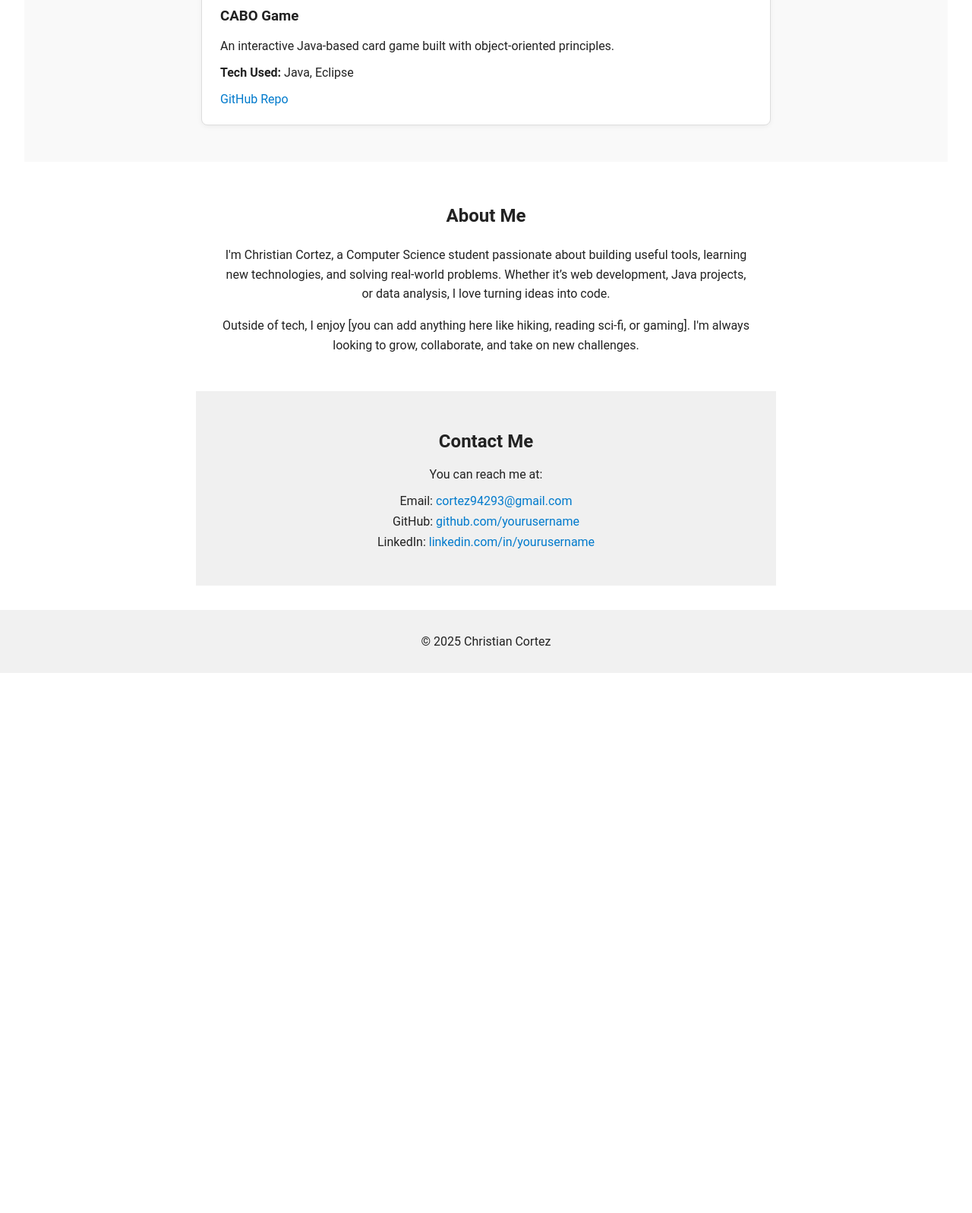
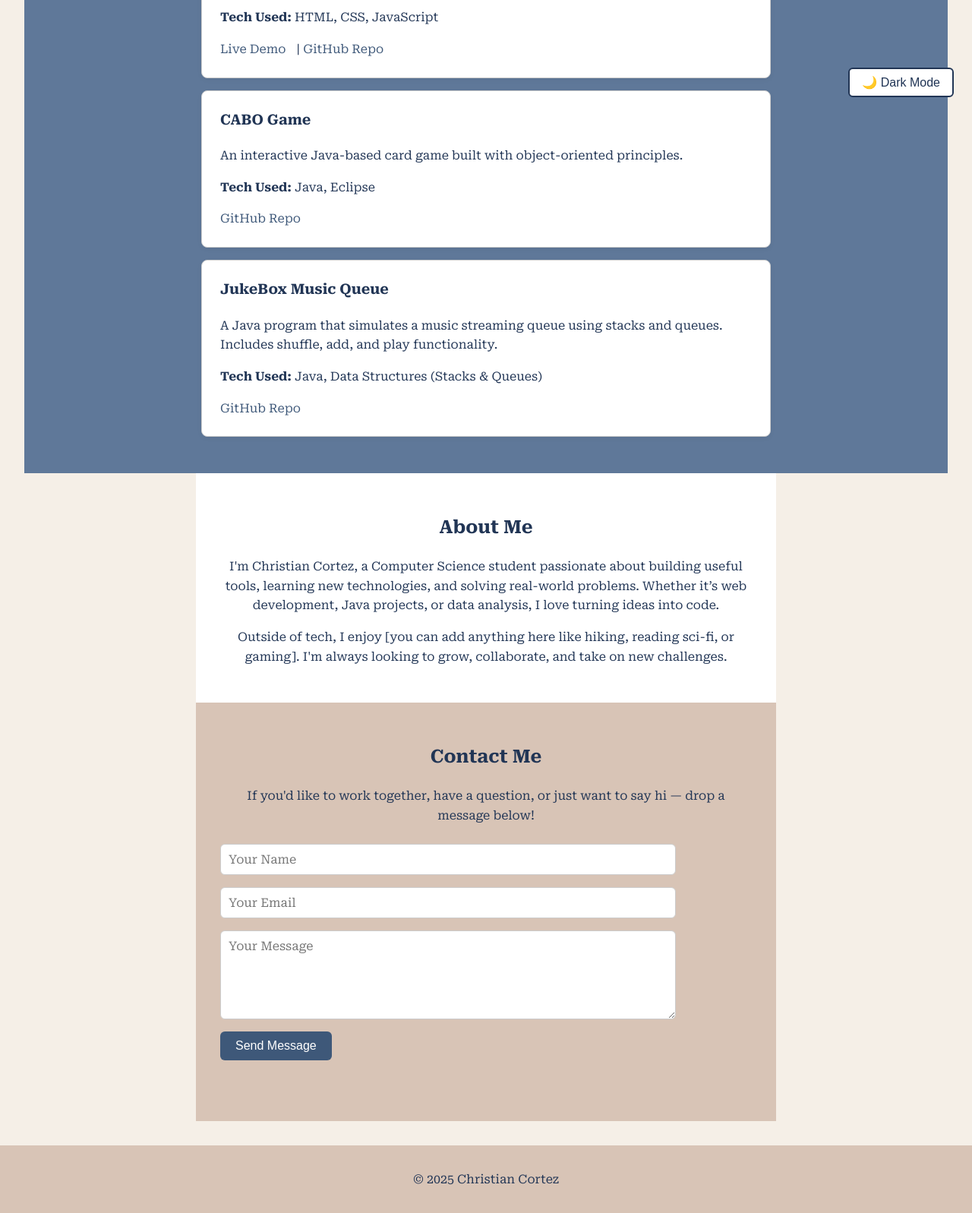
Before and after one commit to co-rtex/portfolio-site, a plain HTML site: page Desktop/portfolio-site/index.html in a window 1280 px wide. Shown: the part 600-2197 px from the top of the page at 76% size. Before the commit the page ends 1486 px from the top, so only its background shows below. Drawn offline with nearby package versions, Linux system fonts and the light colour scheme; a web font is replaced by a local one.

Commit message:
Describe what you changed

```diff
--- a/Desktop/portfolio-site/index.html
+++ b/Desktop/portfolio-site/index.html
@@ -5,12 +5,13 @@
   <meta name="viewport" content="width=device-width, initial-scale=1.0"/>
   <title>Christian Cortez | Portfolio</title>
   <link rel="icon" href="favicon.ico" type="image/x-icon">
-  <link href="https://fonts.googleapis.com/css2?family=Inter:wght@400;600&display=swap" rel="stylesheet">
-   <link href="https://unpkg.com/aos@2.3.1/dist/aos.css" rel="stylesheet">
+  <link href="https://fonts.googleapis.com/css2?family=Roboto+Serif:ital,opsz,wght@0,8..144,100..900;1,8..144,100..900&family=UnifrakturMaguntia&display=swap" rel="stylesheet">
+  <link href="https://unpkg.com/aos@2.3.1/dist/aos.css" rel="stylesheet">
   <link rel="stylesheet" href="style.css">
 </head>
 <body>
   <header>
+    <button id="theme-toggle">🌙 Dark Mode</button>
     <h1>Christian Cortez</h1>
     <nav>
       <ul>
@@ -25,7 +26,10 @@
     <section id="intro" data-aos="fade-up">
     <h2>Hello! I'm Christian, a CS Student</h2>
       <p>I build cool stuff with code and love learning new things.</p>
-      <a href="#projects"><button>View My Projects</button></a>
+      <a href="#projects"><button class="main-button" onclick="document.getElementById('projects').scrollIntoView({ behavior: 'smooth' });">
+        View My Projects
+      </button>
+      </a>
     </section>
 
     <section id="projects">
@@ -45,6 +49,13 @@
         <a href="#">GitHub Repo</a>
       </div>
 
+      <div class="project-card" data-aos="fade-up">
+        <h3>JukeBox Music Queue</h3>
+        <p>A Java program that simulates a music streaming queue using stacks and queues. Includes shuffle, add, and play functionality.</p>
+        <p><strong>Tech Used:</strong> Java, Data Structures (Stacks & Queues)</p>
+        <a href="https://github.com/co-rtex/JukeBox" target="_blank">GitHub Repo</a>
+      </div>
+
     </section>
 
     <section id="about" data-aos="fade-up">
@@ -59,12 +70,14 @@
 
       <section id="contact" data-aos="fade-up">
         <h2>Contact Me</h2>
-        <p>You can reach me at:</p>
-        <ul>
-          <li>Email: <a href="mailto:cortez94293@gmail.com">cortez94293@gmail.com</a></li>
-          <li>GitHub: <a href="https://github.com/yourusername" target="_blank">github.com/yourusername</a></li>
-          <li>LinkedIn: <a href="https://linkedin.com/in/yourusername" target="_blank">linkedin.com/in/yourusername</a></li>
-        </ul>
+        <p>If you'd like to work together, have a question, or just want to say hi — drop a message below!</p>
+
+        <form action="https://formspree.io/f/mblgnove" method="POST">
+          <input type="text" name="name" placeholder="Your Name" required>
+          <input type="email" name="_replyto" placeholder="Your Email" required>
+          <textarea name="message" rows="5" placeholder="Your Message" required></textarea>
+          <button type="submit">Send Message</button>
+        </form>
       </section>
 
   </main>
@@ -75,6 +88,7 @@
   </footer>
 
   <script src="script.js"></script>
+<!-- AOS JS -->
 <script src="https://unpkg.com/aos@2.3.1/dist/aos.js"></script>
 <script>
   AOS.init();
--- a/Desktop/portfolio-site/script.js
+++ b/Desktop/portfolio-site/script.js
@@ -0,0 +1,16 @@
+window.addEventListener('DOMContentLoaded', () => {
+    document.body.classList.add('loaded');
+  });
+
+  const toggle = document.getElementById('theme-toggle');
+
+toggle.addEventListener('click', () => {
+  document.body.classList.toggle('dark-mode');
+
+  // Toggle button text
+  if (document.body.classList.contains('dark-mode')) {
+    toggle.textContent = '☀️ Light Mode';
+  } else {
+    toggle.textContent = '🌙 Dark Mode';
+  }
+});
--- a/Desktop/portfolio-site/style.css
+++ b/Desktop/portfolio-site/style.css
@@ -1,14 +1,61 @@
-body {
-    font-family: 'Roboto', sans-serif;
+/* =========================== */
+/*       COLOR VARIABLES       */
+/* =========================== */
+
+:root {
+    /* PRIMARY SYSTEM */
+    --primary: #3E5879;
+    --primary-dark: #213555;
+    --primary-light: #5F7899;
+
+    /* NEUTRALS */
+    --bg: #F5EFE7;
+    --text: #213555;
+    --card-bg: #ffffff;
+    --border: #ccc;
+
+    /* ACCENTS */
+    --accent: #D8C4B6;
+    --accent-hover: #c3b2a5;
+
+    /* UTILITY COLORS */
+    --error: #e57373;
+    --success: #81c784;
+  }
+
+  /* =========================== */
+  /*       TYPOGRAPHY            */
+  /* =========================== */
+
+  h1, nav, header h1 {
+    font-family: "UnifrakturMaguntia", cursive;
+    font-weight: 700;
+    font-size: 2rem;
+  }
+
+  body {
+    font-family: "Roboto Serif", serif;
+    font-size: 16px;
+    line-height: 1.6;
     margin: 0;
     padding: 0;
-    color: #222;
-    background-color: #fff;
+    color: var(--text);
+    background-color: var(--bg);
+    opacity: 0;
+    transition: opacity 0.5s ease;
   }
 
+  body.loaded {
+    opacity: 1;
+  }
+
+  /* =========================== */
+  /*       LAYOUT & COMPONENTS   */
+  /* =========================== */
+
   header {
-    background-color: #222;
-    color: white;
+    background-color: var(--accent);
+    color: var(--primary);
     padding: 1em;
     display: flex;
     justify-content: space-between;
@@ -22,8 +69,13 @@ body {
   }
 
   nav a {
-    color: white;
+    color: var(--text);
     text-decoration: none;
+    transition: color 0.2s ease;
+  }
+
+  nav a:hover {
+    color: var(--accent-hover);
   }
 
   main {
@@ -34,28 +86,58 @@ body {
   button {
     padding: 10px 20px;
     font-size: 16px;
+    border: none;
+    background-color: var(--primary);
+    color: var(--card-bg);
+    border-radius: 6px;
+    cursor: pointer;
+    transition: background-color 0.3s ease, transform 0.2s ease;
+    margin-bottom: 3rem; /* or use 2rem if you want less space */
+  }
+
+  button:hover {
+    background-color: var(--primary-dark);
+    transform: scale(1.05);
+  }
+
+  a {
+    transition: color 0.2s ease;
+    color: var(--primary);
+  }
+
+  a:hover {
+    color: var(--accent);
+    text-decoration: underline;
   }
 
   footer {
-    background-color: #f1f1f1;
+    background-color: var(--accent);
     padding: 1em;
     text-align: center;
+    color: var(--text);
   }
 
   #projects {
     padding: 2em;
-    background-color: #f9f9f9;
+    background-color: var(--primary-light);
   }
 
   .project-card {
-    background: white;
-    border: 1px solid #ddd;
+    background: var(--card-bg);
+    border: 1px solid var(--border);
     border-radius: 8px;
     padding: 1.5em;
     margin: 1em auto;
+    width: 100%;
     max-width: 700px;
     box-shadow: 0 2px 6px rgba(0,0,0,0.05);
     text-align: left;
+    transition: transform 0.2s ease, box-shadow 0.2s ease;
+  }
+
+  .project-card:hover {
+    transform: translateY(-5px);
+    box-shadow: 0 4px 12px rgba(0,0,0,0.1);
   }
 
   .project-card h3 {
@@ -63,7 +145,7 @@ body {
   }
 
   .project-card a {
-    color: #007acc;
+    color: var(--primary);
     text-decoration: none;
     margin-right: 10px;
   }
@@ -74,17 +156,19 @@ body {
 
   #about {
     padding: 2em;
-    background-color: #ffffff;
+    background-color: var(--card-bg);
     max-width: 700px;
     margin: 0 auto;
     line-height: 1.6;
+    color: var(--text);
   }
 
   #contact {
     padding: 2em;
-    background-color: #f0f0f0;
+    background-color: var(--accent);
     max-width: 700px;
     margin: 0 auto;
+    color: var(--text);
   }
 
   #contact ul {
@@ -97,7 +181,7 @@ body {
   }
 
   #contact a {
-    color: #007acc;
+    color: var(--primary);
     text-decoration: none;
   }
 
@@ -105,12 +189,138 @@ body {
     text-decoration: underline;
   }
 
-  html {
-    scroll-behavior: smooth;
+  /* =========================== */
+  /*       FORM STYLES           */
+  /* =========================== */
+
+  form {
+    display: flex;
+    flex-direction: column;
+    gap: 1em;
+    margin-top: 1.5em;
+    max-width: 600px;
   }
 
-  /* MOBILE STYLES */
-@media (max-width: 768px) {
+  input, textarea {
+    padding: 10px;
+    font-size: 16px;
+    border: 1px solid var(--border);
+    border-radius: 6px;
+    font-family: inherit;
+    background-color: var(--card-bg);
+    color: var(--text);
+  }
+
+  textarea {
+    resize: vertical;
+  }
+
+  form button {
+    align-self: flex-start;
+  }
+
+  /* =========================== */
+  /*       DARK MODE STYLES      */
+  /* =========================== */
+
+  body.dark-mode {
+    --primary: #A2B6D5;
+    --primary-dark: #7F93AD;
+    --primary-light: #c3d3e7ca;
+
+    --bg: #1a1a1a;
+    --text: #f2f2f2;
+    --card-bg: #2a2a2a;
+    --border: #444;
+
+    --accent: #2e3b4e;
+    --accent-hover: #45566d;
+  }
+
+  body.dark-mode a {
+    color: var(--primary);
+  }
+
+  body.dark-mode header,
+  body.dark-mode footer {
+    background-color: var(--accent);
+    color: var(--text);
+  }
+
+  body.dark-mode .project-card {
+    background-color: var(--card-bg);
+    border-color: var(--border);
+    box-shadow: 0 4px 12px rgba(255,255,255,0.05);
+  }
+
+  body.dark-mode input,
+  body.dark-mode textarea {
+    background-color: var(--card-bg);
+    color: var(--text);
+    border: 1px solid var(--border);
+  }
+
+  body.dark-mode button {
+    background-color: var(--primary-dark);
+    color: var(--card-bg);
+  }
+
+  body.dark-mode a:hover,
+  body.dark-mode nav a:hover {
+  color: var(--accent-hover);
+  }
+  body.dark-mode button:hover {
+    background-color: var(--primary);
+}
+    body.dark-mode #theme-toggle {
+        background-color: var(--text);
+        color: var(--bg);
+        border: 2px solid var(--bg);
+    }
+
+  body.dark-mode #theme-toggle:hover {
+    background-color: var(--accent-hover);
+  }
+
+
+  /* =========================== */
+  /*       THEME TOGGLE BUTTON   */
+  /* =========================== */
+
+  #theme-toggle {
+    position: fixed;
+    bottom: 1.5rem;
+    right: 1.5rem;
+    padding: 0.5em 1em;
+    border-radius: 6px;
+    cursor: pointer;
+    font-size: 1rem;
+    z-index: 1000;
+    transition: all 0.3s ease;
+    background-color: var(--card-bg);
+    color: var(--text);
+    border: 2px solid var(--text);
+  }
+
+  #theme-toggle:hover {
+    background-color: var(--accent-hover);
+  }
+
+  body.dark-mode #theme-toggle {
+    background-color: var(--text);
+    color: var(--bg);
+    border: 2px solid var(--bg);
+  }
+
+  body.dark-mode #theme-toggle:hover {
+    background-color: var(--accent);
+  }
+
+  /* =========================== */
+  /*       MOBILE STYLES         */
+  /* =========================== */
+
+  @media (max-width: 768px) {
     header {
       flex-direction: column;
       text-align: center;
@@ -127,3 +337,7 @@ body {
       margin: 1em;
     }
   }
+
+  html {
+    scroll-behavior: smooth;
+  }
```
